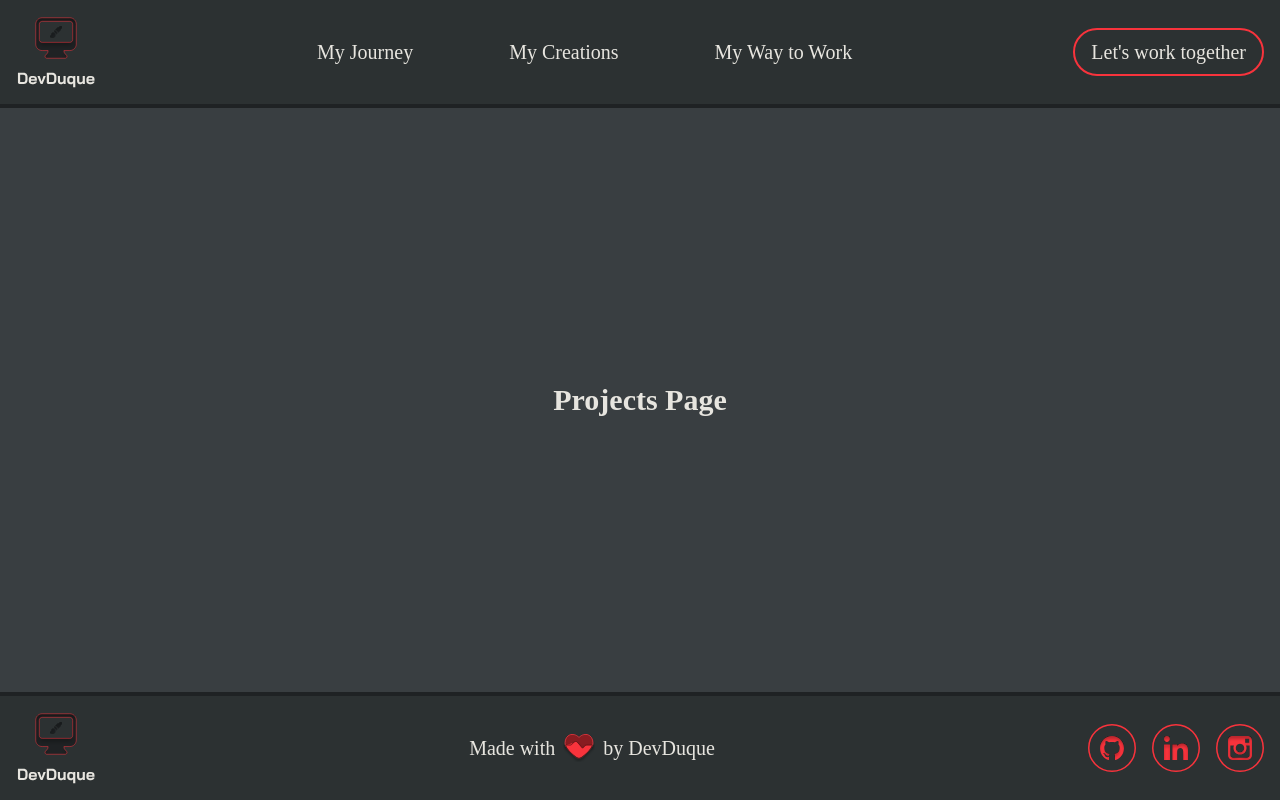
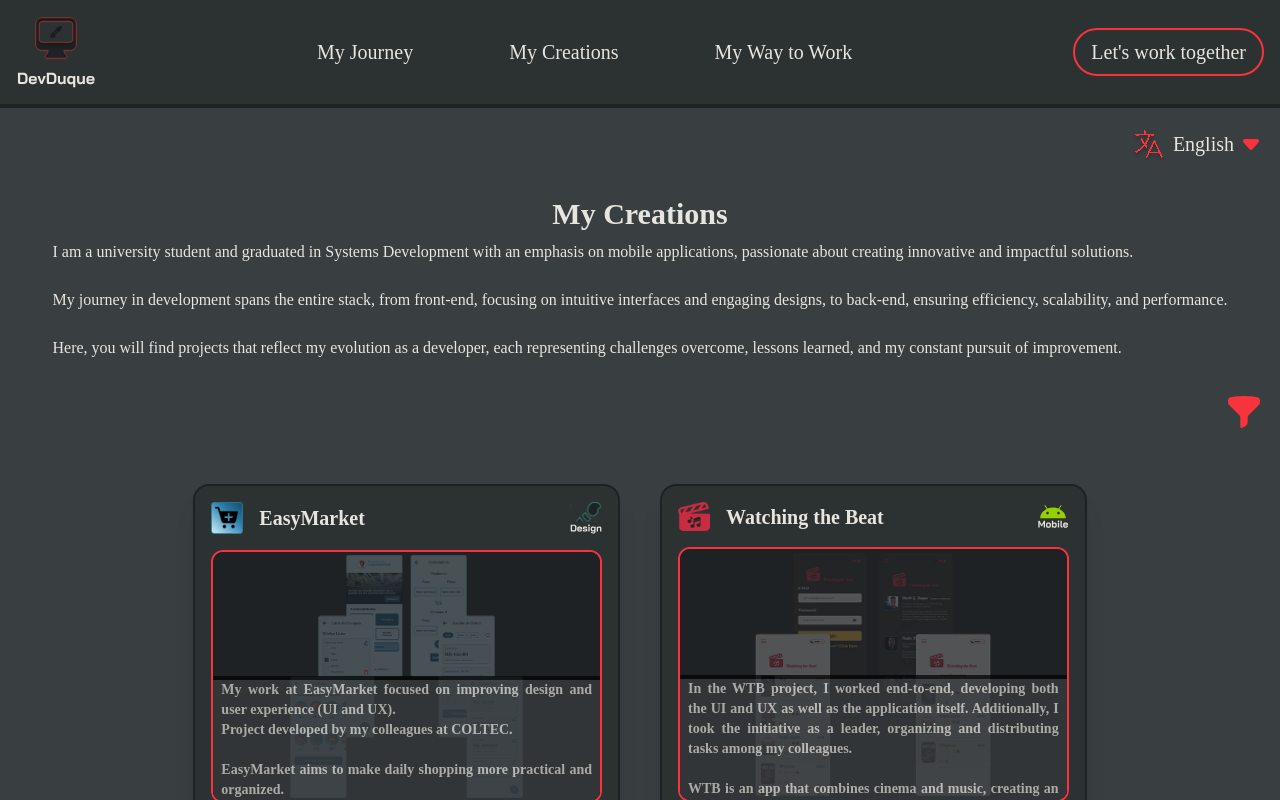
Before and after one commit to DevDuque/portfolio, a React (Vite) app in the folder web/: page /projects in a window 1280 px wide. Shown: the top 800 px of the page. Built offline with nearby package versions, Linux system fonts and the light colour scheme.

Commit message:
Feat: Create the Filter component & Add the ProjectsPage with translations

```diff
--- a/web/src/components/Card.tsx
+++ b/web/src/components/Card.tsx
@@ -72,7 +72,7 @@ export default function Card({
   const { t } = useTranslation();
 
   return (
-    <div className="flex flex-col gap-4 w-1/3 bg-background-components border-2 border-stroke p-4 rounded-2xl m-8 min-h-[400px]">
+    <div className="flex flex-col gap-4 w-1/3 shadow-xl bg-background-components border-2 border-stroke p-4 rounded-2xl my-10 mx-5 min-h-[400px]">
       {/* Header */}
       <div className="flex justify-between items-center">
         <div className="flex items-center gap-4">
--- /dev/null
+++ b/web/src/components/Filter.tsx
@@ -0,0 +1,100 @@
+import { useState } from "react";
+import FilterIcon from "../assets/icons/filter.svg";
+import FaDown from "../assets/icons/fadown.svg";
+
+function Filter() {
+  const [isOpen, setIsOpen] = useState(false);
+  const [yearOpen, setYearOpen] = useState(false);
+  const [typeOpen, setTypeOpen] = useState(false);
+
+  const handleToggleFilters = () => {
+    setIsOpen(!isOpen);
+    setYearOpen(false);
+    setTypeOpen(false);
+  };
+
+  return (
+    <div className="flex w-full p-5 pb-0 gap-4">
+      {/* Filter Icon positioned at the extreme right */}
+      <button
+        onClick={handleToggleFilters}
+        className="ml-auto flex items-center focus:outline-none"
+      >
+        <img
+          src={FilterIcon}
+          alt="Filter icon"
+          width={32}
+          height={32}
+          className={`${isOpen ? "fill-stroke" : ""}`}
+        />
+      </button>
+
+      {/* Dropdown Buttons */}
+      {isOpen && (
+        <div className="flex gap-4 w-2/10">
+          {/* Year Filter */}
+          <div className="relative w-full">
+            <button
+              onClick={() => setYearOpen(!yearOpen)}
+              className="flex items-center justify-center gap-2 py-1 w-full border-2 border-primary rounded-3xl text-lg font-medium focus:outline-none"
+            >
+              Year
+              <img
+                src={FaDown}
+                className={`transform transition-transform duration-200 ${
+                  yearOpen ? "rotate-180" : ""
+                }`}
+              />
+            </button>
+            {yearOpen && (
+              <div className="absolute left-0 mt-2 w-fit bg-stroke shadow-lg rounded-lg border-4 border-background z-30">
+                <ul>
+                  {[2023, 2024, 2025].map((year) => (
+                    <li
+                      key={year}
+                      className="px-4 py-2 text-main-text font-medium text-center text-xl cursor-pointer hover:bg-stroke transition-colors"
+                    >
+                      {year}
+                    </li>
+                  ))}
+                </ul>
+              </div>
+            )}
+          </div>
+
+          {/* Type Filter */}
+          <div className="relative w-full">
+            <button
+              onClick={() => setTypeOpen(!typeOpen)}
+              className="flex items-center justify-center gap-2 py-1 w-full border-2 border-primary rounded-3xl text-lg font-medium focus:outline-none"
+            >
+              Type
+              <img
+                src={FaDown}
+                className={`transform transition-transform duration-200 ${
+                  typeOpen ? "rotate-180" : ""
+                }`}
+              />
+            </button>
+            {typeOpen && (
+              <div className="absolute left-0 mt-2 w-fit bg-stroke shadow-lg rounded-lg border-4 border-background z-30">
+                <ul>
+                  {["Apple", "Design", "Mobile", "Web"].map((type) => (
+                    <li
+                      key={type}
+                      className="px-4 py-2 text-main-text font-medium text-center text-xl cursor-pointer hover:bg-stroke transition-colors"
+                    >
+                      {type}
+                    </li>
+                  ))}
+                </ul>
+              </div>
+            )}
+          </div>
+        </div>
+      )}
+    </div>
+  );
+}
+
+export default Filter;
--- a/web/src/components/LanguageSelector.tsx
+++ b/web/src/components/LanguageSelector.tsx
@@ -23,7 +23,7 @@ function LanguageSelector() {
     <div className="relative inline-block">
       <button
         onClick={handleToggleDropdown}
-        className="flex items-center gap-2 p-4 border-primary rounded-lg text-xl font-medium focus:outline-none"
+        className="flex items-center gap-2 border-primary rounded-lg text-xl font-medium focus:outline-none"
       >
         <img src={LanguageImage} alt="Language Icon" width={32} height={32} />
 
--- a/web/src/locales/en.js
+++ b/web/src/locales/en.js
@@ -20,6 +20,10 @@ export const en = {
     main_projects: "Main Projects",
     see_more: "See more",
 
+    // ProjectsPage
+    projects_desc:
+      "I am a university student and graduated in Systems Development with an emphasis on mobile applications, passionate about creating innovative and impactful solutions. <br /> <br /> My journey in development spans the entire stack, from front-end, focusing on intuitive interfaces and engaging designs, to back-end, ensuring efficiency, scalability, and performance. <br /> <br /> Here, you will find projects that reflect my evolution as a developer, each representing challenges overcome, lessons learned, and my constant pursuit of improvement.",
+
     // Card #1
     easy_description:
       "My work at EasyMarket focused on improving design and user experience (UI and UX). <br /> Project developed by my colleagues at COLTEC. <br /> <br /> EasyMarket aims to make daily shopping more practical and organized. <br />The app allows users to create shopping lists, view nearby supermarkets, track their spending history, and even consult an API to search for food items and view the calories of each item based on a specific weight, helping users make more informed food choices.",
--- a/web/src/locales/pt.js
+++ b/web/src/locales/pt.js
@@ -20,6 +20,10 @@ export const pt = {
     main_projects: "Principais Projetos",
     see_more: "Ver Mais",
 
+    // ProjectsPage
+    projects_desc:
+      "Sou estudante universitário e formado em Desenvolvimento de Sistemas com ênfase em aplicativos móveis, apaixonado por criar soluções inovadoras e impactantes. <br /> <br /> Minha jornada no desenvolvimento abrange toda a stack, desde o front-end, focando em interfaces intuitivas e designs envolventes, até o back-end, garantindo eficiência, escalabilidade e desempenho. <br /> <br /> Aqui, você encontrará projetos que refletem minha evolução como desenvolvedor, cada um representando desafios superados,aprendizados adquiridos e minha busca constante por aprimoramento.",
+
     // Card #1
     easy_description:
       "Minha atuação no EasyMarket foi focada no aprimoramento do design e na experiência do usuário (UI e UX). <br /> Projeto desenvolvido pelos meus colegas do COLTEC. <br /> <br /> O EasyMarket tem como objetivo tornar as compras do dia a dia mais práticas e organizadas. <br />O aplicativo permite aos usuários criar listas de compras, visualizar supermercados próximos, acompanhar seu histórico de gastos e até consultar uma API para pesquisar alimentos e visualizar as calorias de cada item com base em uma quantidade específica de gramas, ajudando a tomar decisões mais informadas sobre a alimentação.",
--- a/web/src/locales/zh.js
+++ b/web/src/locales/zh.js
@@ -20,6 +20,10 @@ export const zh = {
     main_projects: "主要项目",
     see_more: "查看更多",
 
+    //ProjectsPage
+    projects_desc:
+      "我是一名大学生，毕业于系统开发，专注于移动应用，热衷于创造创新和有影响力的解决方案。<br /> <br /> 我的开发之路涵盖了整个技术栈，从前端，专注于直观的界面和引人入胜的设计，到后端，确保效率、可扩展性和性能。<br /> <br />在这里，您将看到反映我作为开发者成长的项目，每个项目都代表着克服的挑战、学到的经验和我不断追求进步的过程。",
+
     // Card #1
     easy_description:
       "我在 EasyMarket 的工作集中在提升设计和用户体验（UI 和 UX）。 <br /> 该项目由我在 COLTEC 的同事们开发。 <br /> <br /> EasyMarket 的目标是让日常购物变得更加实用和有序。 <br />该应用程序允许用户创建购物清单、查看附近的超市、跟踪消费历史，甚至通过 API 查询食品项目，并根据特定克数查看每个项目的卡路里，帮助用户做出更明智的饮食选择。",
--- a/web/src/pages/HomePage.tsx
+++ b/web/src/pages/HomePage.tsx
@@ -34,8 +34,8 @@ function HomePage() {
       <div className="flex flex-col min-h-screen">
         <Header />
 
-        <div className="flex-grow flex flex-col items-center gap-4">
-          <div className="flex self-end p-4">
+        <div className="flex flex-grow flex-col items-center gap-4">
+          <div className="flex self-end p-5">
             <LanguageSelector />
           </div>
 
@@ -86,14 +86,14 @@ function HomePage() {
           <h2 className="text-2xl font-bold"> {t("main_projects")} </h2>
         </div>
 
-        <div className="flex flex-wrap justify-center">
+        <div className="flex flex-wrap justify-center w-full">
           <Card
             title="EasyMarket"
             logo={EasyMarketLogo}
             image={EasyMarketImage}
             description={
               <div className="h-full">
-                <Trans i18nKey="easy_description"></Trans>
+                <Trans i18nKey="easy_description" />
               </div>
             }
             link="https://easymarket.com"
@@ -107,7 +107,7 @@ function HomePage() {
             image={WTBImage}
             description={
               <div className="h-full">
-                <Trans i18nKey="wtb_description"></Trans>
+                <Trans i18nKey="wtb_description" />
               </div>
             }
             link="https://wtb.com"
--- a/web/src/pages/ProjectsPage.tsx
+++ b/web/src/pages/ProjectsPage.tsx
@@ -1,15 +1,74 @@
+// Cards Images
+import EasyMarketLogo from "../assets/icons/easymarket.png";
+import EasyMarketImage from "../assets/images/easydemo.png";
+
+import WTBLogo from "../assets/icons/wtb.png";
+import WTBImage from "../assets/images/wtbdemo.png";
+
 // Components
+import Header from "../components/Header";
 import Footer from "../components/Footer";
-import Header from "../components/Header";
+
+import Filter from "../components/Filter";
+import LanguageSelector from "../components/LanguageSelector";
+
+import Card from "../components/Card";
+
+import { Trans, useTranslation } from "react-i18next";
 
 function ProjectsPage() {
+  const { t } = useTranslation();
+
   return (
     <>
       <div className="flex flex-col min-h-screen">
         <Header />
 
-        <div className="flex-grow flex items-center justify-center">
-          <h1 className="text-3xl font-bold">Projects Page</h1>
+        <div className="flex flex-grow flex-col items-center gap-4">
+          <div className="flex self-end p-5">
+            <LanguageSelector />
+          </div>
+
+          <div className="flex flex-col items-center px-10 gap-2">
+            <h1 className="text-3xl font-bold">{t("my_creations")}</h1>
+            <p className="font-medium font-secondary">
+              <Trans i18nKey="projects_desc" />
+            </p>
+          </div>
+
+          <div className="flex justify-end w-full">
+            <Filter />
+          </div>
+
+          <div className="flex flex-wrap justify-center w-full">
+            <Card
+              title="EasyMarket"
+              logo={EasyMarketLogo}
+              image={EasyMarketImage}
+              description={
+                <div className="h-full">
+                  <Trans i18nKey="easy_description" />
+                </div>
+              }
+              link="https://easymarket.com"
+              type="design"
+              tech={["figma"]}
+            />
+
+            <Card
+              title="Watching the Beat"
+              logo={WTBLogo}
+              image={WTBImage}
+              description={
+                <div className="h-full">
+                  <Trans i18nKey="wtb_description"></Trans>
+                </div>
+              }
+              link="https://wtb.com"
+              type="android"
+              tech={["xml", "java"]}
+            />
+          </div>
         </div>
 
         <Footer />
```
